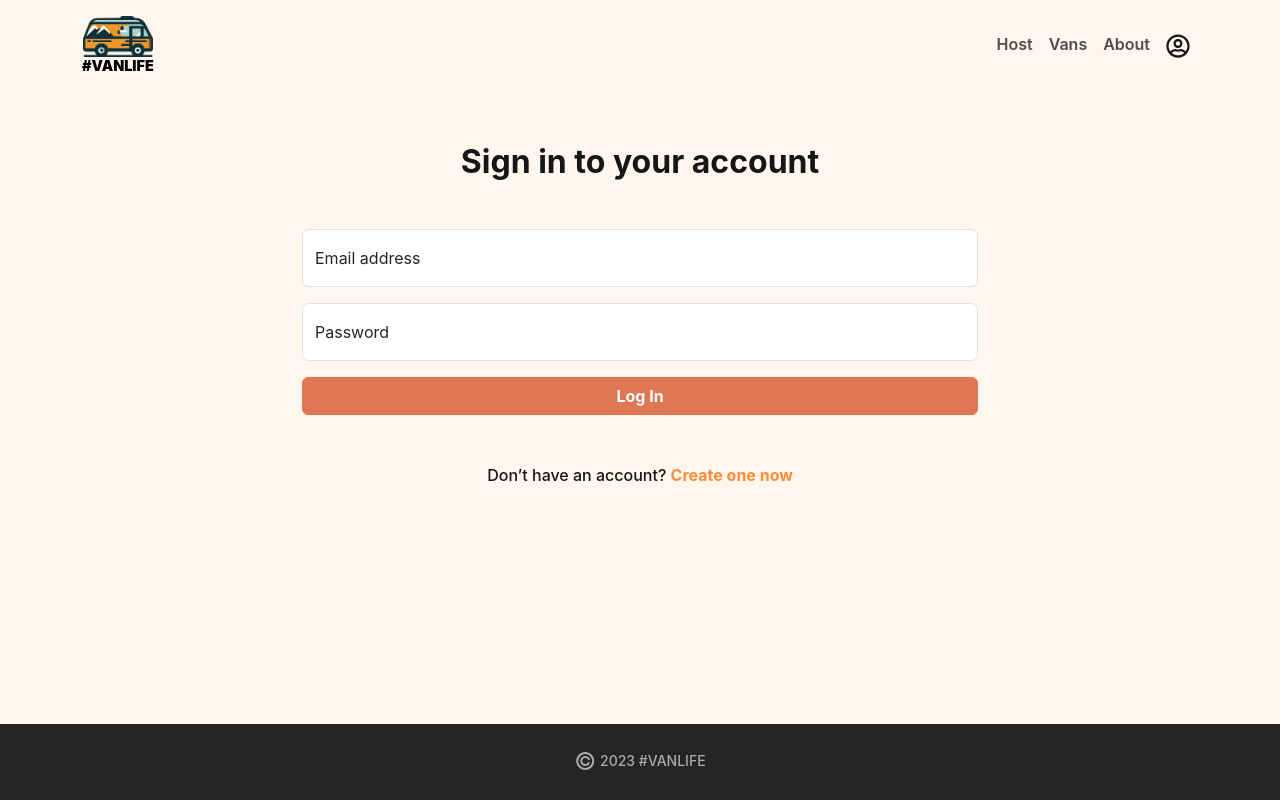
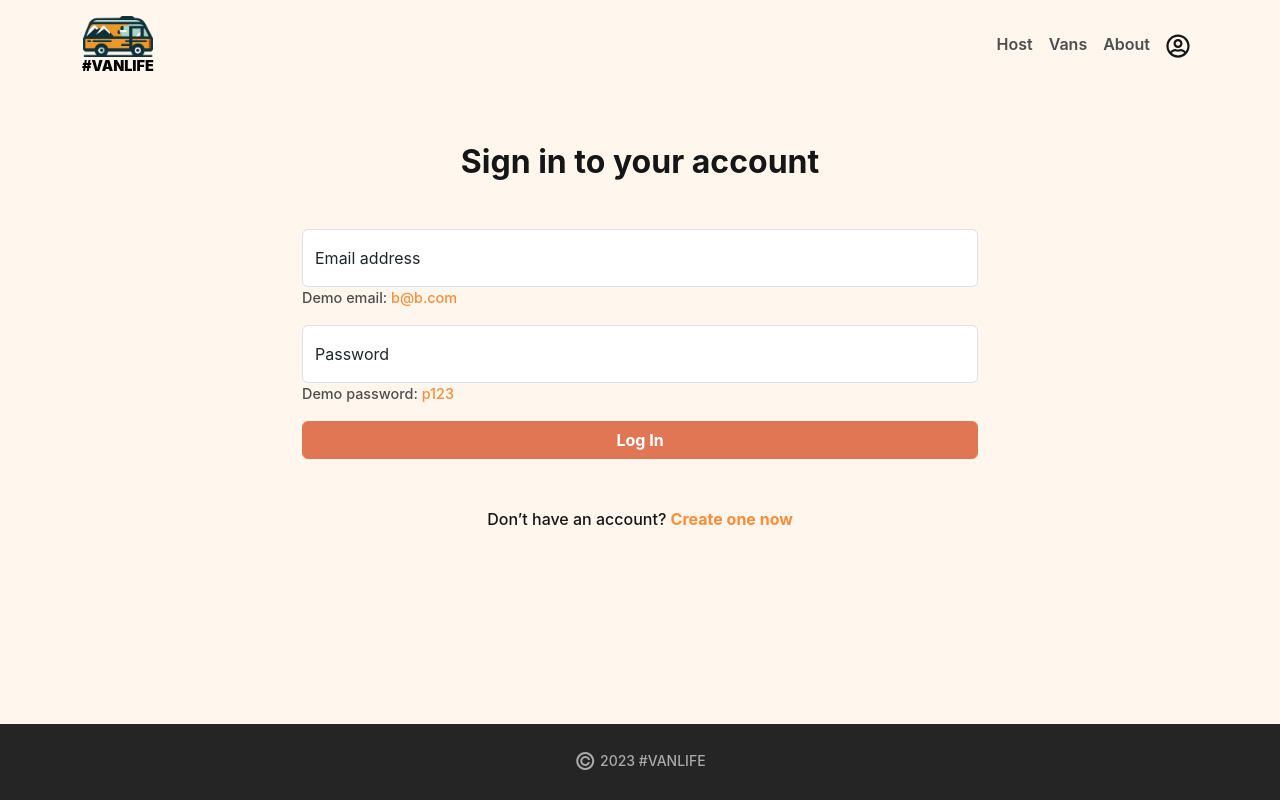
Before and after one commit to rheera/van-life, a React (Vite) app: page /login in a window 1280 px wide. Built offline with nearby package versions, Linux system fonts and the light colour scheme; no server answers.

Commit message:
fixing netlify reload bug and demo login info

```diff
--- a/src/scss/login.scss
+++ b/src/scss/login.scss
@@ -21,5 +21,15 @@
         text-decoration: none;
       }
     }
+    .demo-text {
+      margin: 0;
+      text-align: left;
+      color: #4d4d4d;
+      font-size: 0.9rem;
+      span {
+        color: #ff8c38;
+        cursor: pointer;
+      }
+    }
   }
 }
--- a/src/views/Login.tsx
+++ b/src/views/Login.tsx
@@ -64,6 +64,10 @@ const Login = () => {
   const navigation = useNavigation();
   const isLoggingIn = navigation.state;
 
+  function fillFields(inputBox: string, value: string) {
+    (document.getElementById(inputBox) as HTMLInputElement).value = value;
+  }
+
   return (
     <section className="login main-content">
       <Container className="site-page">
@@ -74,17 +78,19 @@ const Login = () => {
         )}
         <RouterForm replace method="post">
           <Form.Group className="mb-3" controlId="formBasicEmail">
-            <FloatingLabel
-              controlId="floatingInput"
-              label="Email address"
-              className="mb-3"
-            >
+            <FloatingLabel controlId="floatingEmail" label="Email address">
               <Form.Control
                 type="email"
                 placeholder="Enter email"
                 name="email"
               />
             </FloatingLabel>
+            <p className="demo-text">
+              Demo email:{" "}
+              <span onClick={() => fillFields("floatingEmail", "b@b.com")}>
+                b@b.com
+              </span>
+            </p>
           </Form.Group>
 
           <Form.Group className="mb-3" controlId="formBasicPassword">
@@ -95,6 +101,12 @@ const Login = () => {
                 name="password"
               />
             </FloatingLabel>
+            <p className="demo-text">
+              Demo password:{" "}
+              <span onClick={() => fillFields("floatingPassword", "p123")}>
+                p123
+              </span>
+            </p>
           </Form.Group>
 
           <Button
```
Also changed, not shown: 1 other file (tests, documents, lock files or other folders).
